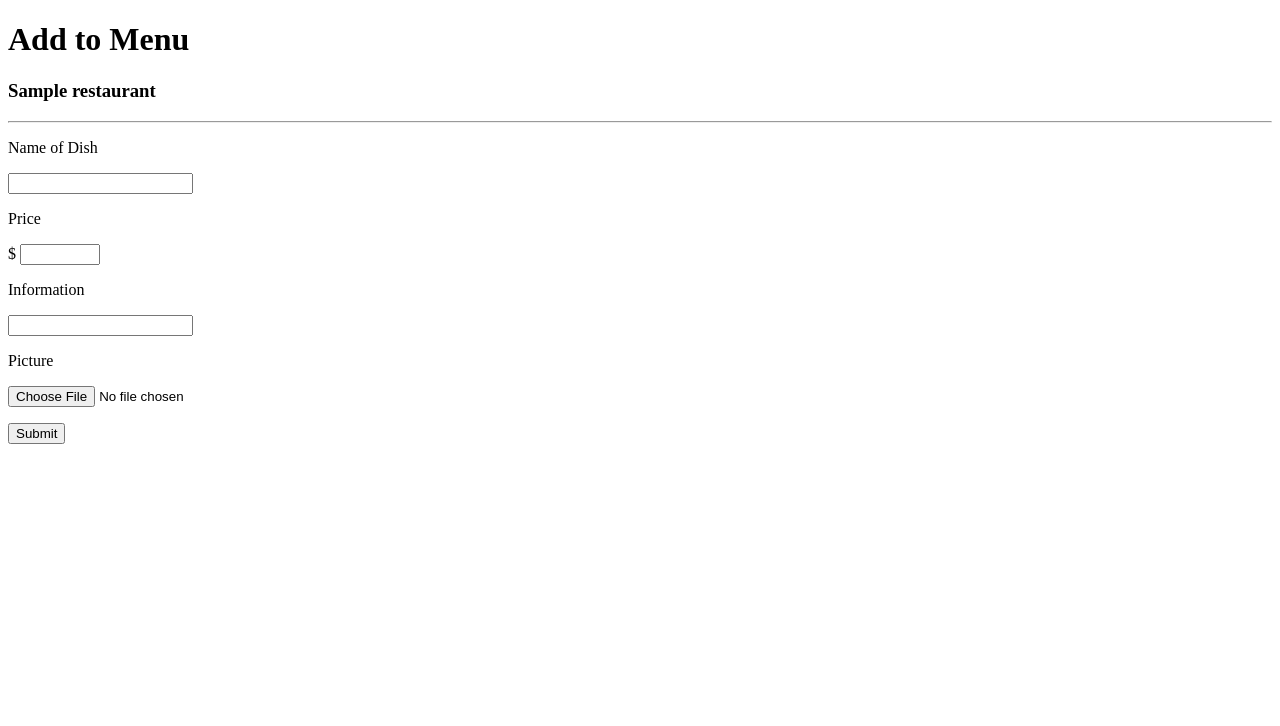
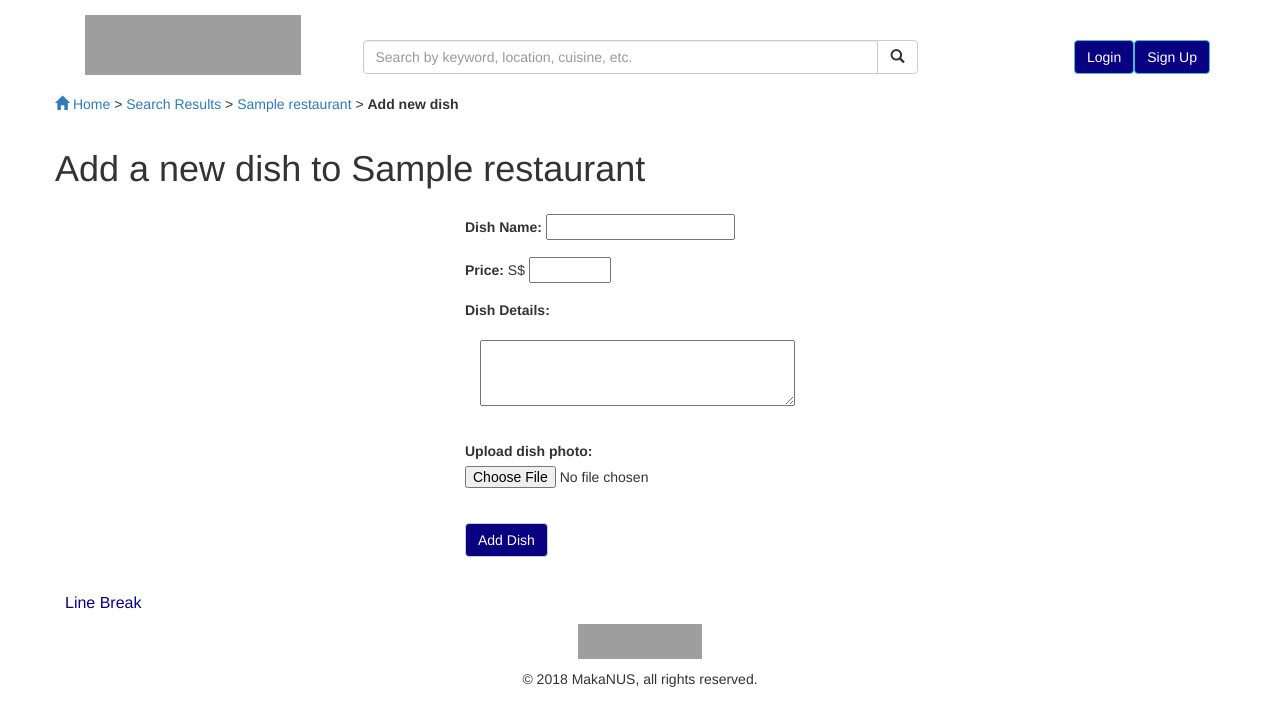
Before and after one commit to yjpan47/orbital2018, a Django app: template templates/first_app/add_dish.html in a window 1280 px wide. Shown: the top 726 px of the page. Run offline with Django 3.2, Linux system fonts and the light colour scheme; the template is opened without the code that fills it: most values are stand-ins (such as "Sample title", 1, 10 or a date in 2020); some libraries are stand-ins or nearby versions; grey boxes are pictures that could not be loaded.

Commit message:
Photo style in restaurant.html Add_dish page styling done.

```diff
--- a/templates/first_app/add_dish.html
+++ b/templates/first_app/add_dish.html
@@ -1,26 +1,140 @@
 <!DOCTYPE html>
+{% load staticfiles %}
+
 <html lang="en" dir="ltr">
   <head>
+    <title>Add to the Menu</title>
     <meta charset="utf-8">
-    <title>Add to Menu</title>
+    <meta name="viewport" content="width=device-width, initial-scale=1">
+    <link rel="stylesheet" type="text/css" href="{% static "css/signup.css" %}">
+    <link rel="stylesheet" type="text/css" href="{% static "css/main.css" %}">
+    <link rel="stylesheet" href="https://maxcdn.bootstrapcdn.com/bootstrap/3.3.7/css/bootstrap.min.css">
+    <script src="https://ajax.googleapis.com/ajax/libs/jquery/3.3.1/jquery.min.js"></script>
+    <script src="https://maxcdn.bootstrapcdn.com/bootstrap/3.3.7/js/bootstrap.min.js"></script>
   </head>
   <body>
-    <h1>Add to Menu</h1>
-    <h3>{{restaurant.name}}</h3>
-    <hr>
-    <form action="{% url "add_dish" restaurant.id %}" method="post" enctype="multipart/form-data">
-      {% csrf_token %}
-      <p><label>Name of Dish</label>
-      <p><input type="text" name="name" required></p>
-      <p><label>Price</label><p>
-      <p>$ <input type="number" min="0.00" max="20.00" step="0.05" name="price"></p>
-      <p><label>Information</label><p>
-      <p><input type="textarea" name="information"></p>
-      <p><label>Picture</label><p>
-      <p><input type="file" name="picture"></p>
-      <p><input type="submit" value="Submit"></p>
-    </form>
+
+    <div class="container">
+      <div class="row">
+        <!-- MakaNUS logo -->
+				<div class="col-sm-3">
+					<a href="{% url "index" %}" class = "navbar-brand">
+						<img src="{% static "images/logo.png" %}" alt-"MakaNUS logo" width="216" height="60">
+					</a>
+				</div>
+        <!-- Search bar -->
+				<div class="col-sm-6 ">
+					<br>
+					<br>
+					<form action="{% url "search"%}" method="GET">
+            <div class="input-group">
+              <input type="text" class="form-control" placeholder="Search by keyword, location, cuisine, etc." name="q">
+              <div class="input-group-btn">
+                <button class="btn btn-default" type="submit">
+                  <i class="glyphicon glyphicon-search"></i>
+                </button>
+              </div>
+            </div>
+          </form>
+				</div>
+        <!-- Show signup/login buttons or user name if signed in -->
+        <div class="col-sm-3" style="padding-top:40px;">
+
+          {% if user.is_authenticated %}
+
+          <div class="dropdown" style="float:right;text-align:right;">
+
+            {% if user.userprofile.profile_pic.name == "" %}
+            {% else %}
+              <img src="{{user.userprofile.profile_pic.url}}" style="width:15%;border-radius:50%;">
+            {% endif %}
+            <span style="font-size:16px;text-align:right;"><strong> Welcome, {{user.first_name}}! </strong> <span>
+
+            <!-- Dropdown list -->
+            <button class="btn btn-primary btn-xs dropdown-toggle" type="button" data-toggle="dropdown" style="background-color: rgb(8, 0, 129);">
+            <span class="caret"></span></button>
+            <div class="dropdown-menu dropdown-menu-right">
+              <li><a href="{% url "profile" user.id %}">My Profile</a></li>
+              <li><a href="{% url "logout" %}">Logout</a></li>
+            </div>
+
+          </div>
+
+          {% else %}
+            <a href="{% url "signup" %}">
+            <button type="button" class="btn btn-info pull-right" style="background-color: rgb(8, 0, 129);">Sign Up</button> </a>
+            <a href="{% url "login" %}">
+            <button type="button" class="btn btn-info pull-right" style="background-color: rgb(8, 0, 129);">Login</button> </a>
+          {% endif %}
+
+        </div>
+			</div>
+      <br>
+      <!-- Navigation bar -->
+			<div class="row naviBarBackground" style="margin-bottom:15px;">
+				<a href="{% url "index" %}" class="naviBar"> <span class="glyphicon glyphicon-home"></span> Home</a>
+				<span class="naviBar"> > </span>
+        <a href=# class="naviBar"> Search Results </a>
+        <span class="naviBar"> > </span>
+        <a href="{% url "restaurant" restaurant.id %}" class="naviBar"> {{restaurant.name}} </a>
+        <span class="naviBar"> > </span>
+				<span class="naviBar"> <strong> Add new dish </strong></span>
+			</div>
+
+      <!-- Copy up to this point to other pages -->
+
+      <div class="row">
+        <h1 id="signUpTitle"> Add a new dish to {{restaurant.name}} </h1>
+      </div>
+
+      <div style="padding:15px;">
+        <form action="{% url "add_dish" restaurant.id %}" method="post" enctype="multipart/form-data">
+          {% csrf_token %}
+
+          <div class="form-group row">
+            <div class="col-sm-4 col-sm-offset-4">
+              <label for="dishname" class="words"> Dish Name: </label>
+              <input type="text" id="dishname" name="name" required>
+            </div>
+          </div>
+          <div class="form-group row">
+            <div class="col-sm-4 col-sm-offset-4">
+              <label for="dishprice" class="words"> Price: </label>
+              S$ <input type="number" min="0.00" max="20.00" step="0.05" id="dishprice" name="price" required>
+            </div>
+          </div>
+          <div class="form-group row">
+            <div class="col-sm-4 col-sm-offset-4">
+              <label for="dishdetail" class="words"> Dish Details: </label>
+              <textarea rows="3" style="margin:15px;width:90%;" id="dishdetail" name="information"></textarea>
+            </div>
+          </div>
+          <div class="form-group row">
+            <div class="col-sm-4 col-sm-offset-4">
+              <label for="dishpic" class="words"> Upload dish photo: </label>
+              <input type="file" id="dishpic" name="picture">
+            </div>
+          </div>
+          <br>
+          <div class="row">
+            <div class="col-sm-4 col-sm-offset-4">
+              <button type="submit" id="submit" class="btn btn-default formButton" style="background-color: rgb(8, 0, 129); color: rgb(255, 255, 255);">Add Dish</button>
+            </div>
+          </div>
+        </form>
+      </div>
+
+      <!-- Page footer -->
+      <br>
+
+      <div>
+        <div class="row naviBarBackground">
+          <span style="font-size:16px;padding:10px;color:RGB(8,0,129);">Line Break</span>
+        </div>
+        <img src="{% static "images/logo.png" %}" alt="MakaNUS logo" class="img-responsive center-block" style="width:144px; height:55px; padding:10px;">
+        <p style="text-align:center;"> © 2018 MakaNUS, all rights reserved. </p>
+      </div>
 
 
   </body>
-</html>
+<html>
--- a/templates/first_app/dish.html
+++ b/templates/first_app/dish.html
@@ -181,6 +181,7 @@
               <div class="modal-body">
                 <form action = "{% url "edit_dish_review" review.id %}"method="POST">
                   {% csrf_token %}
+                  <input type="hidden" name="next" value="{{ request.path }}">
                   <textarea rows="7" cols="50" style="margin:15px;" name="new_dish_review">{{review.review}}</textarea> <br>
                   <input type="submit">
                 </form>
@@ -202,6 +203,7 @@
               <div class="modal-body">
                 <form action = "{% url "delete_dish_review" review.id %}"method="POST">
                   {% csrf_token %}
+                  <input type="hidden" name="next" value="{{ request.path }}">
                   <label>Are you sure you want to delete this review?</label> <br>
                   <input type="submit" >
                 </form>
```
Also changed, not shown: templates/first_app/restaurant.html (+31 -22 lines), db.sqlite3.
